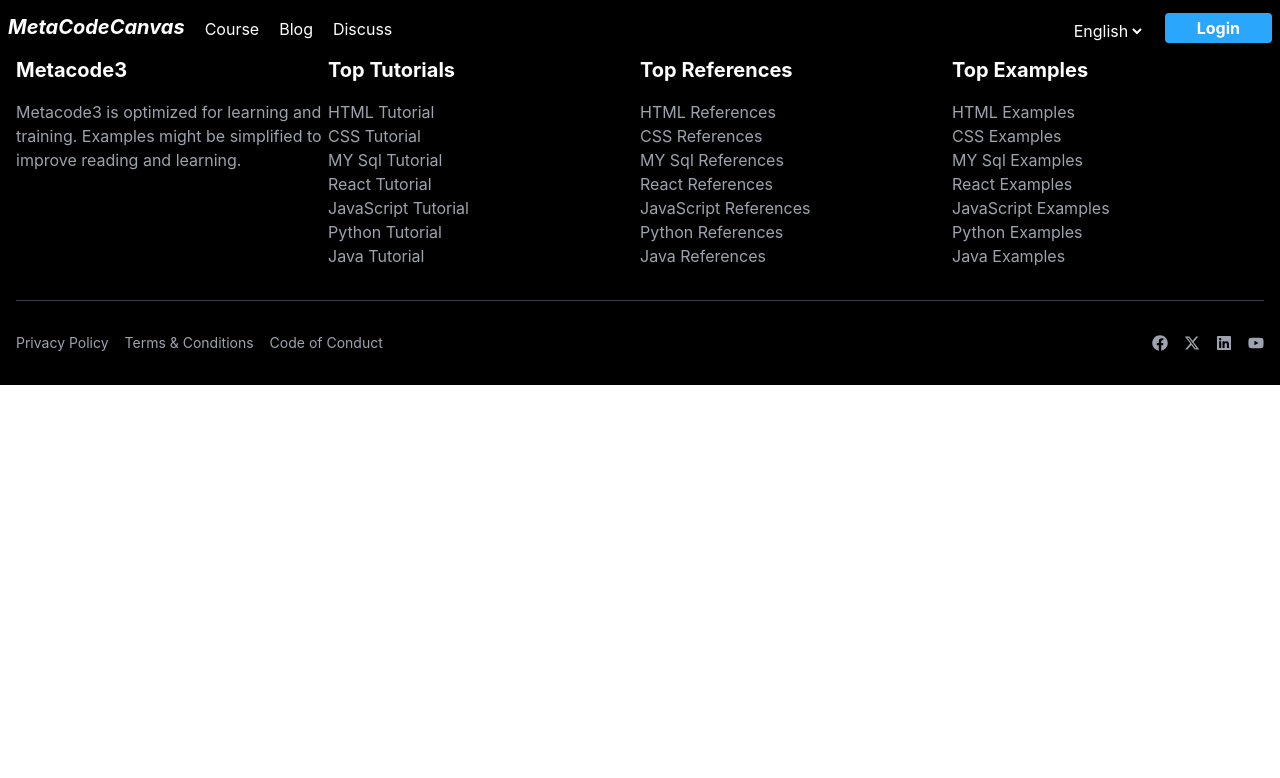
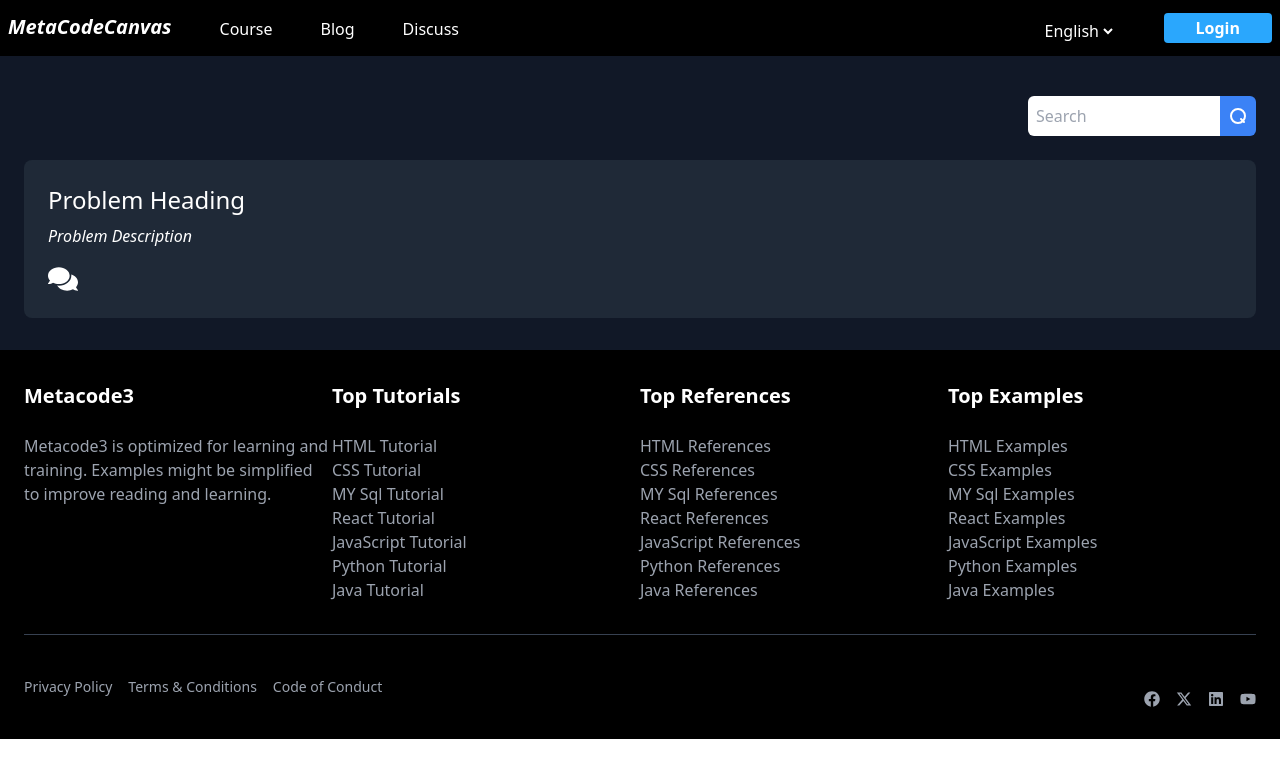
Before and after one commit to Mohammadnoorcse/metacodecanvas, a React (Vite) app in the folder client/: page /blog in a window 1280 px wide. Shown: the top 778 px of the page. Built offline with nearby package versions, Linux system fonts and the light colour scheme.

Commit message:
added blog page

```diff
--- a/client/src/App.jsx
+++ b/client/src/App.jsx
@@ -1,4 +1,5 @@
 import {BrowserRouter,Routes,Route} from "react-router-dom";
+import 'bootstrap/dist/css/bootstrap.min.css';
 import Home from "./page/Home";
 import Navbar from "./components/layout/Navbar";
 import { Footer } from "./components/layout/Footer";
--- a/client/src/components/Login.jsx
+++ b/client/src/components/Login.jsx
@@ -11,12 +11,12 @@ function Login() {
             <form>
                 <div className="mb-4">
                     <label for="email" className="block text-sm font-medium text-white">Email</label>
-                    <input type="email" id="email" className="mt-1 block w-full px-3 py-2 bg-gray-700 text-white rounded-md focus:outline-none focus:ring-2 focus:ring-blue-500"/>
+                    <input placeholder='Enter Email' type="email" id="email" className="mt-1 block w-full px-3 py-2 bg-gray-700 text-white rounded-md focus:outline-none focus:ring-2 focus:ring-blue-500"/>
                 </div>
                 <div className="mb-4">
                     <label for="password" className="block text-sm font-medium text-white">Password</label>
                     <div className="relative">
-                        <input type="password" id="password" className="mt-1 block w-full px-3 py-2 bg-gray-700 text-white rounded-md focus:outline-none focus:ring-2 focus:ring-blue-500"/>
+                        <input placeholder='Enter Password' type="password" id="password" className="mt-1 block w-full px-3 py-2 bg-gray-700 text-white rounded-md focus:outline-none focus:ring-2 focus:ring-blue-500"/>
                         <button type="button" className="absolute inset-y-0 right-0 px-4 py-2 text-blue-500">Show</button>
                     </div>
                     <a href="#" className="text-sm text-blue-400 hover:underline mt-2 inline-block">Forgot Password?</a>
--- a/client/src/components/Registration.jsx
+++ b/client/src/components/Registration.jsx
@@ -5,23 +5,29 @@ const Registration = () => {
     const navigate = useNavigate();
   return (
     <Fragment>
-      <div className="bg-gray-900 flex items-center justify-center min-h-screen">
+      <div className="bg-gray-900 flex items-center justify-center min-h-screen mt-7">
     <div className="bg-gray-800 p-8 rounded-lg shadow-lg w-full max-w-md">
         <h2 className="text-3xl font-bold text-center text-white mb-8">Sign Up</h2>
         <form>
             <div className="mb-4">
                 <label for="name" className="block text-sm font-medium text-white">Name</label>
-                <input type="text" id="name" className="mt-1 block w-full px-3 py-2 bg-gray-700 text-white rounded-md focus:outline-none focus:ring-2 focus:ring-blue-500"/>
+                <input placeholder="Enter Name" type="text" id="name" className="mt-1 block w-full px-3 py-2 bg-gray-700 text-white rounded-md focus:outline-none focus:ring-2 focus:ring-blue-500"/>
             </div>
             <div className="mb-4">
                 <label for="email" className="block text-sm font-medium text-white">Email</label>
-                <input type="email" id="email" className="mt-1 block w-full px-3 py-2 bg-gray-700 text-white rounded-md focus:outline-none focus:ring-2 focus:ring-blue-500"/>
+                <input placeholder="Enter Email" type="email" id="email" className="mt-1 block w-full px-3 py-2 bg-gray-700 text-white rounded-md focus:outline-none focus:ring-2 focus:ring-blue-500"/>
             </div>
             <div className="mb-4">
                 <label for="password" className="block text-sm font-medium text-white">Password</label>
                 <div className="relative">
-                    <input type="password" id="password" className="mt-1 block w-full px-3 py-2 bg-gray-700 text-white rounded-md focus:outline-none focus:ring-2 focus:ring-blue-500"/>
+                    <input placeholder="Enter Password" type="password" id="password" className="mt-1 block w-full px-3 py-2 bg-gray-700 text-white rounded-md focus:outline-none focus:ring-2 focus:ring-blue-500"/>
                     <button type="button" className="absolute inset-y-0 right-0 px-4 py-2 text-blue-500">Show</button>
+                </div>
+            </div>
+            <div className="mb-4">
+                <label for="photo" className="block text-sm font-medium text-white">Photo</label>
+                <div className="relative">
+                    <input type="file" id="photo" className="mt-1 block w-full px-3 py-2 bg-gray-700 text-white rounded-md focus:outline-none focus:ring-2 focus:ring-blue-500"/>
                 </div>
             </div>
             <button type="submit" className="w-full bg-blue-600 text-white py-2 rounded-md hover:bg-blue-700 focus:outline-none focus:ring-2 focus:ring-blue-500 mb-4">Sign up</button>
--- a/client/src/page/Blog.jsx
+++ b/client/src/page/Blog.jsx
@@ -1,8 +1,80 @@
+import React, { Fragment } from 'react';
+import { FaComments } from "react-icons/fa";
+import Modal from 'react-bootstrap/Modal';
+
+
+function MyVerticallyCenteredModal(props) {
+  return (
+    <Modal
+      {...props}
+      size="lg"
+      aria-labelledby="contained-modal-title-vcenter"
+      centered
+    >
+      <Modal.Body>
+      <h2 class="mb-2">Problem :</h2>
+        <i>
+          Cras mattis consectetur purus sit amet fermentum. Cras justo odio,
+          dapibus ac facilisis in, egestas eget quam. Morbi leo risus, porta ac
+          consectetur ac, vestibulum at eros.
+        </i><br/>
+        <br/>
+        <form>
+          <div class="form-group">
+            {/* <label for="message-text" class="col-form-label">Reply To Problem</label> */}
+            <textarea class="form-control" id="message-text" placeholder='Reply'></textarea>
+            <button class="form-control btn btn-info mt-2">Reply</button>
+          </div>
+        </form>
+
+        <h2 class="mt-4 mb-2">User Feedback :</h2>
+
+        <div className="bg-gray-800 p-4 rounded-lg">
+            <p class="text-white">Reply</p>
+        </div>
+
+      </Modal.Body>
+    </Modal>
+  );
+}
+
 
 
 const Blog = () => {
+  const [modalShow, setModalShow] = React.useState(false);
+
   return (
-    <div>Blog</div>
+    <Fragment>
+        <div className="bg-gray-900 text-white mt-5">
+      <div className="container mx-auto p-4">
+          <h1 className="text-4xl text-center mb-6"></h1>
+          <div className="flex justify-end mb-6">
+              <input type="text" placeholder="Search" className="w-48 p-2 text-black rounded-l-md"/>
+              <button className="bg-blue-500 hover:bg-blue-700 text-white p-2 rounded-r-md">
+                  <svg className="w-5 h-5" fill="currentColor" viewBox="0 0 20 20" xmlns="http://www.w3.org/2000/svg">
+                      <path fill-rule="evenodd" d="M10 18a8 8 0 100-16 8 8 0 000 16zm6-8a6 6 0 11-12 0 6 6 0 0112 0z" clip-rule="evenodd"></path>
+                      <path fill-rule="evenodd" d="M12.293 12.293a1 1 0 011.414 0l3 3a1 1 0 01-1.414 1.414l-3-3a1 1 0 010-1.414z" clip-rule="evenodd"></path>
+                  </svg>
+              </button>
+          </div>
+          <div className="bg-gray-800 p-4 rounded-lg mb-2">
+              <h2 className="text-2xl mb-2">Problem Heading</h2>
+              <p className='mb-3'><i>Problem Description</i></p>
+              <p className="text-3xl cursor-pointer"  onClick={() => setModalShow(true)}><FaComments /></p>
+
+          </div>
+          {/* <div className="bg-gray-800 p-4 rounded-lg">
+              <p>Comment</p>
+          </div> */}
+      </div>
+    </div>
+
+      <MyVerticallyCenteredModal
+        show={modalShow}
+        onHide={() => setModalShow(false)}
+      />
+
+    </Fragment>
   )
 }
 
```
Also changed, not shown: client/package.json (+6 -2 lines), 1 other file (tests, documents, lock files or other folders).
